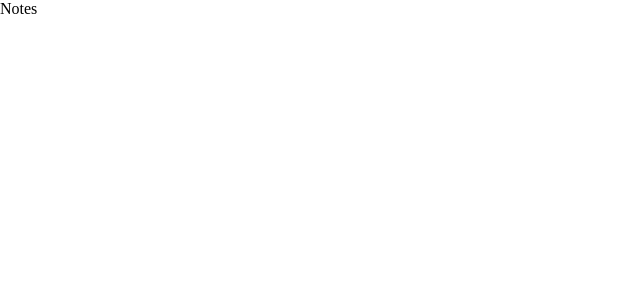
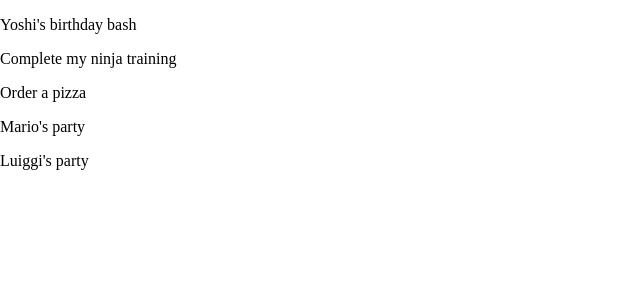
Before and after one commit to alexandrepalota/react-mui-v4, a React (Create React App) app: page / in a window 1280 px wide. Shown: the top 300 px of the page, without its empty margins (0-640 px from the left). Built offline with nearby package versions, Linux system fonts and the light colour scheme; data requests are answered from the project's data file.

Commit message:
JSON Server

```diff
--- /dev/null
+++ b/data/db.json
@@ -0,0 +1,34 @@
+{
+  "notes": [
+    {
+      "title": "Yoshi's birthday bash",
+      "details": "Bla bla bla bla bla bla",
+      "category": "reminders",
+      "id": 1
+    },
+    {
+      "title": "Complete my ninja training",
+      "details": "Bla bla bla bla bla bla",
+      "category": "work",
+      "id": 2
+    },
+    {
+      "title": "Order a pizza",
+      "details": "Bla bla bla bla bla bla",
+      "category": "todos",
+      "id": 3
+    },
+    {
+      "title": "Mario's party",
+      "details": "Call Luiggi",
+      "category": "reminders",
+      "id": 4
+    },
+    {
+      "title": "Luiggi's party",
+      "details": "Call Mario",
+      "category": "reminders",
+      "id": 5
+    }
+  ]
+}
--- a/src/pages/Create.jsx
+++ b/src/pages/Create.jsx
@@ -9,6 +9,7 @@
 import KeyboardArrowRightIcon from '@material-ui/icons/KeyboardArrowRight';
 import { FormControl, makeStyles } from '@material-ui/core';
 import { useState } from 'react';
+import { useNavigate } from 'react-router-dom'
 
 const useStyles = makeStyles(theme => ({
     field: {
@@ -21,6 +22,7 @@
 export default function Create() {
 
     const classes = useStyles()
+    const navigate = useNavigate()
 
     const [title, setTitle] = useState('')
     const [details, setDetails] = useState('')
@@ -42,7 +44,13 @@
         }
 
         if (title && details) {
-            console.log(title, details, category)
+            fetch('http://localhost:8000/notes', {
+                method: 'POST',
+                headers: {
+                    "content-type": "application/json"
+                },
+                body: JSON.stringify({title, details, category})
+            }).then(() => navigate('/'))
             setTitle('')
             setDetails('')
             setTitleError(false)
--- a/src/pages/Notes.jsx
+++ b/src/pages/Notes.jsx
@@ -1,5 +1,21 @@
+import { useState } from "react"
+import { useEffect } from "react"
+
 export default function Notes() {
+
+    const [notes, setNotes] = useState([])
+
+    useEffect(() => {
+        fetch('http://localhost:8000/notes')
+            .then(res => res.json())
+            .then(data => setNotes(data))
+    }, [])
+
     return (
-        <div>Notes</div>
+        <div>
+            {notes.map(note => (
+                <p key={note.id}>{note.title}</p>
+            ))}
+        </div>
     )
 }
```
